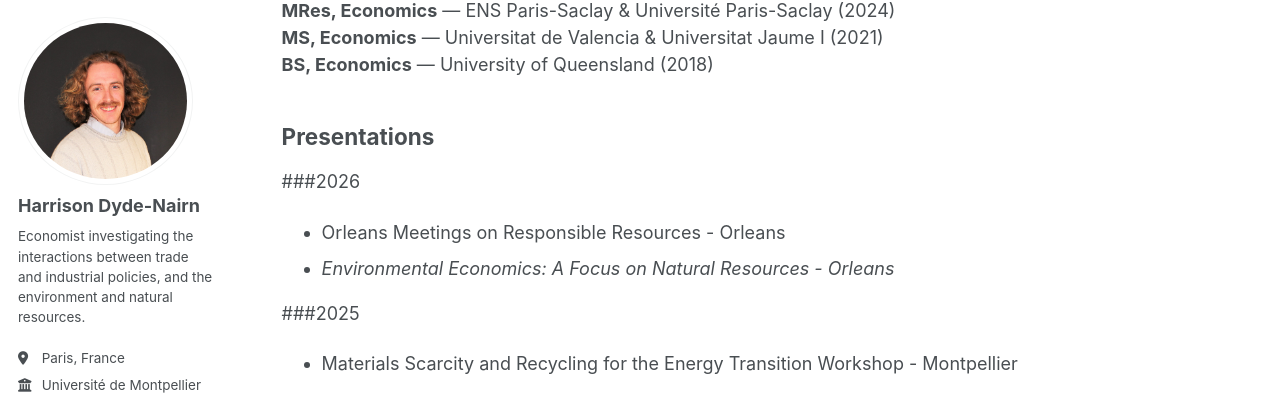
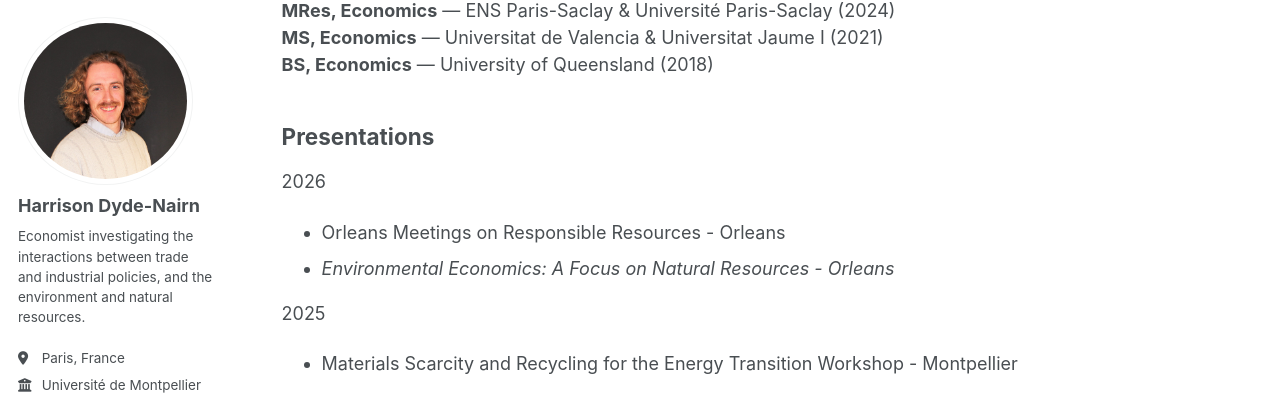
Before and after one commit to hdydenairn/hdydenairn.github.io, a Jekyll site: the page built from _pages/cv.md, in a window 1280 px wide and 900 px high, scrolled down 471 px. Shown: the part 89-495 px from the top of the window. Built offline with Jekyll 4.4.1, drawn with Linux system fonts in a browser that asks for light colours.

Commit message:
Update cv.md

```diff
--- a/_pages/cv.md
+++ b/_pages/cv.md
@@ -26,11 +26,11 @@ redirect_from:
 
 ## Presentations
 
-###2026
+2026
 - Orleans Meetings on Responsible Resources - Orleans
 - *Environmental Economics: A Focus on Natural Resources - Orleans*
 
-###2025
+2025
 - Materials Scarcity and Recycling for the Energy Transition Workshop - Montpellier
 
 ## Previous Positions
```
